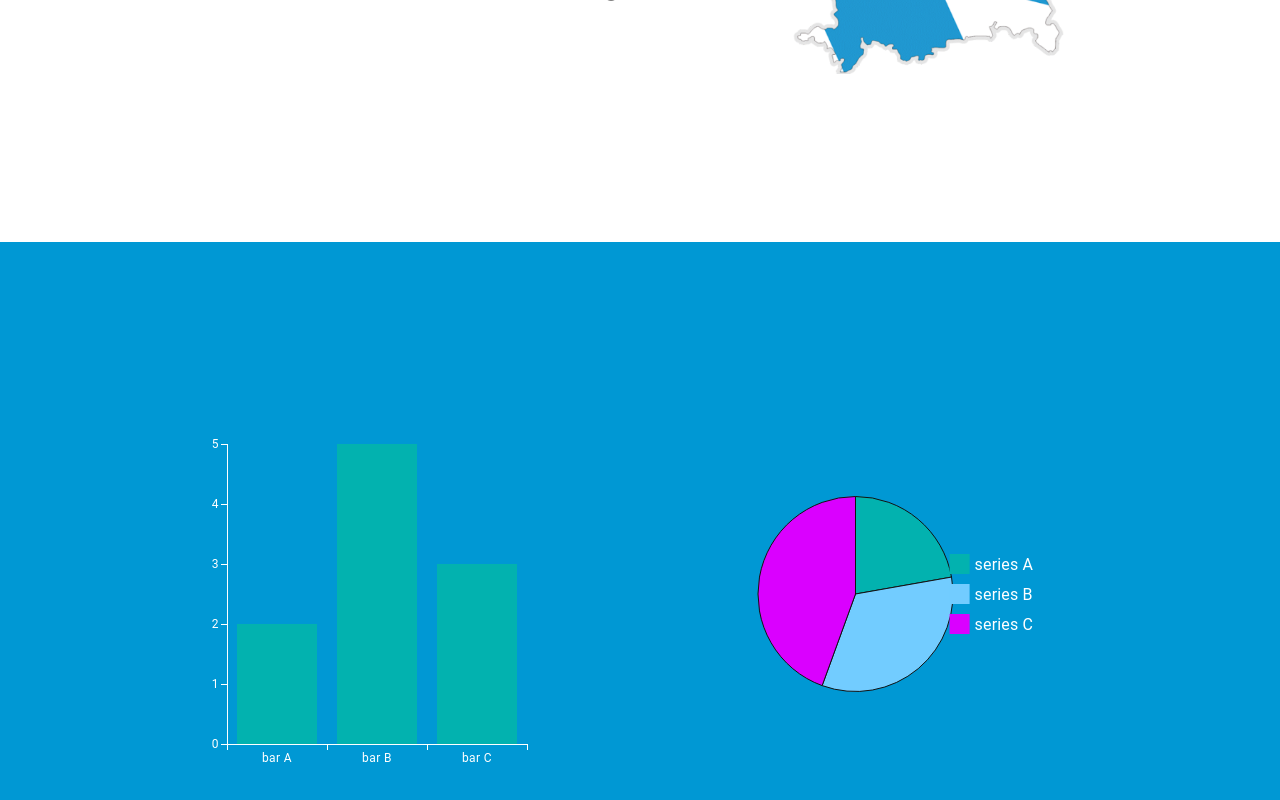
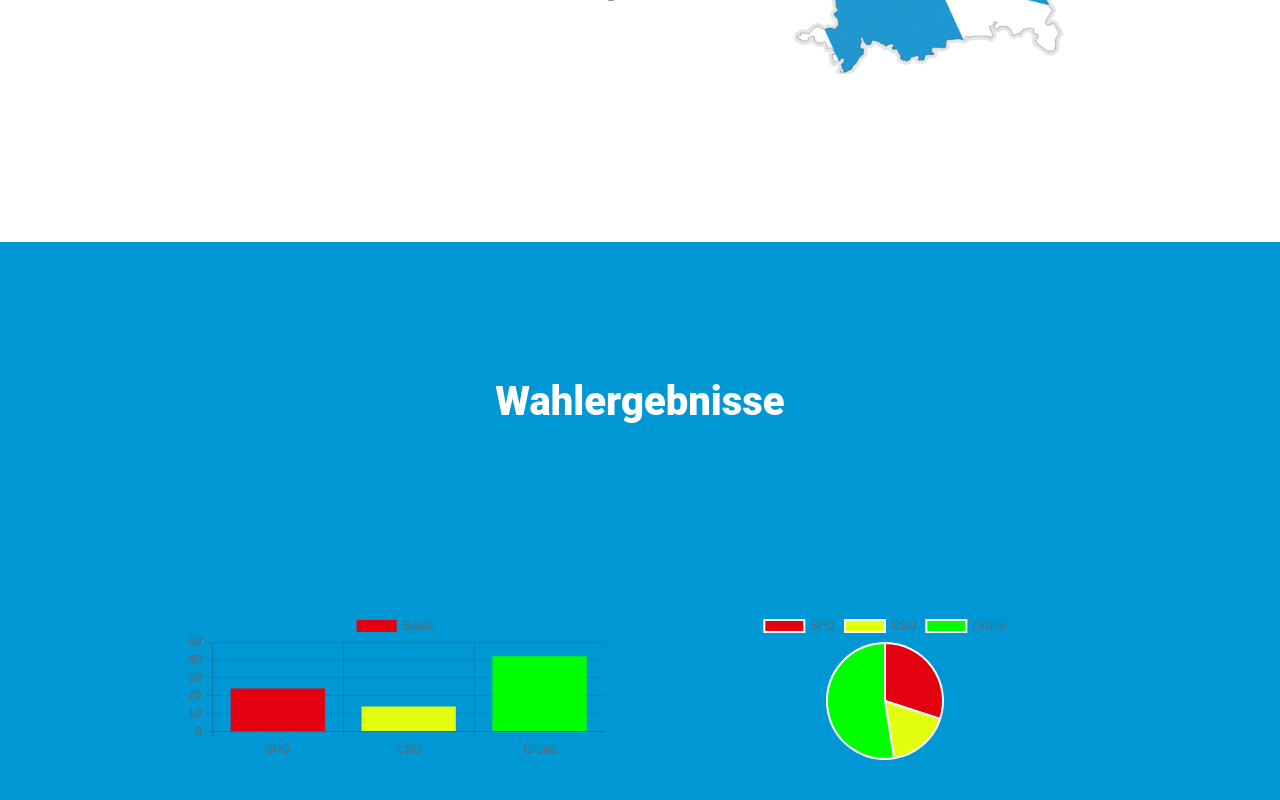
Before and after one commit to sirrenberg/election-information-system, a React (Vite) app in the folder frontend/: page / in a window 1280 px wide. Shown: the part 462-1262 px from the top of the page. Built offline with nearby package versions, Linux system fonts and the light colour scheme.

Commit message:
Add chart components

```diff
--- a/frontend/package.json
+++ b/frontend/package.json
@@ -13,8 +13,9 @@
     "@emotion/react": "^11.11.1",
     "@emotion/styled": "^11.11.0",
     "@mui/material": "^5.14.18",
-    "@mui/x-charts": "^6.18.2",
+    "chart.js": "^4.4.0",
     "react": "^18.2.0",
+    "react-chartjs-2": "^5.2.0",
     "react-dom": "^18.2.0",
     "react-router": "^6.20.0",
     "react-router-dom": "^6.20.0"
--- a/frontend/src/components/BarChart.tsx
+++ b/frontend/src/components/BarChart.tsx
@@ -1,36 +1,18 @@
-import { BarChart } from "@mui/x-charts/BarChart";
+import { Bar } from "react-chartjs-2";
+import { Chart as ChartJS } from "chart.js/auto";
+import { BarElement } from "chart.js";
+import { chartData } from "../helper/types";
 
-export default function SimpleBarChart() {
-  function getBarHeight() {
-    // get bar height depending on screen size
-    const width = window.innerWidth;
+ChartJS.register(BarElement);
 
-    return width < 600 ? 300 : 400;
-  }
+function BarChart({
+  chartData,
+  chartOptions,
+}: {
+  chartData: chartData;
+  chartOptions: any;
+}) {
+  return <Bar data={chartData} options={chartOptions} />;
+}
 
-  function getBarWidth() {
-    // get bar width depending on screen size
-    const width = window.innerWidth;
-
-    return width < 600 ? 400 : 400;
-  }
-
-  return (
-    <BarChart
-      xAxis={[
-        {
-          id: "barCategories",
-          data: ["bar A", "bar B", "bar C"],
-          scaleType: "band",
-        },
-      ]}
-      series={[
-        {
-          data: [2, 5, 3],
-        },
-      ]}
-      width={getBarWidth()}
-      height={getBarHeight()}
-    />
-  );
-}
+export default BarChart;
--- a/frontend/src/components/PieChart.tsx
+++ b/frontend/src/components/PieChart.tsx
@@ -1,23 +1,15 @@
-import { PieChart } from "@mui/x-charts/PieChart";
+import { Pie } from "react-chartjs-2";
+import { Chart as ChartJS } from "chart.js/auto";
+import { chartData, chartOptions } from "../helper/types";
 
-const data = [
-  { id: 0, value: 10, label: "series A" },
-  { id: 1, value: 15, label: "series B" },
-  { id: 2, value: 20, label: "series C" },
-];
+function PieChart({
+  chartData,
+  chartOptions,
+}: {
+  chartData: any;
+  chartOptions: any;
+}) {
+  return <Pie data={chartData} options={chartOptions} />;
+}
 
-export default function PieActiveArc() {
-  return (
-    <PieChart
-      series={[
-        {
-          data,
-          highlightScope: { faded: "global", highlighted: "item" },
-          faded: { innerRadius: 30, additionalRadius: -30, color: "gray" },
-        },
-      ]}
-      height={300}
-      width={300}
-    />
-  );
-}
+export default PieChart;
--- /dev/null
+++ b/frontend/src/data.ts
@@ -0,0 +1,17 @@
+export const data = [
+  {
+    party: "SPD",
+    seats: 24,
+    color: "#E3000F",
+  },
+  {
+    party: "CSU",
+    seats: 14,
+    color: "#E3FF0F",
+  },
+  {
+    party: "Grüne",
+    seats: 42,
+    color: "#00ff00",
+  },
+];
--- a/frontend/src/pages/LandingPage.tsx
+++ b/frontend/src/pages/LandingPage.tsx
@@ -1,14 +1,26 @@
 import "../styles/LandingPage.css";
 import BarChart from "../components/BarChart";
-import PieActiveArc from "../components/PieChart";
+import PieChart from "../components/PieChart";
+import { useState } from "react";
+import { data } from "../data";
+import { chartData } from "../helper/types";
 
 function LandingPage() {
-  // const data = [
-  //   { name: "Category A", value: 30 },
-  //   { name: "Category B", value: 45 },
-  //   { name: "Category C", value: 28 },
-  //   // Add more data points as needed
-  // ];
+  const [userData, setUserData] = useState({
+    labels: data.map((elem) => elem.party),
+    datasets: [
+      {
+        label: "Seats",
+        data: data.map((elem) => elem.seats),
+        backgroundColor: data.map((elem) => elem.color),
+      },
+    ],
+  } as chartData);
+
+  const chartOptions = {
+    responsive: true,
+    maintainAspectRatio: false,
+  };
 
   return (
     <div className="lp-container ">
@@ -23,9 +35,14 @@ function LandingPage() {
       </div>
 
       <div className="info-container content-page">
+        <h2 className="info-title">Wahlergebnisse</h2>
         <div className="charts-container">
-          <div className="chart-container">{<BarChart />}</div>
-          <div className="chart-container">{<PieActiveArc />}</div>
+          <div className="chart-container">
+            <BarChart chartData={userData} chartOptions={chartOptions} />
+          </div>
+          <div className="chart-container">
+            {<PieChart chartData={userData} chartOptions={chartOptions} />}
+          </div>
         </div>
       </div>
     </div>
--- a/frontend/src/styles/LandingPage.css
+++ b/frontend/src/styles/LandingPage.css
@@ -85,11 +85,18 @@
     height: 60%;
   }
 
-  .info-container {
-    flex-direction: row;
+  .info-title {
+    color: var(--white);
+    font-size: 2.5em;
+    font-weight: 900;
   }
 
   .charts-container {
     flex-direction: row;
   }
+
+  .chart-container {
+    width: 40%;
+    max-height: 400px;
+  }
 }
```
Also changed, not shown: frontend/src/helper/types.tsx (+15 -0 lines), frontend/src/pages/SeatDistribution.tsx (added), 1 other file (tests, documents, lock files or other folders).
